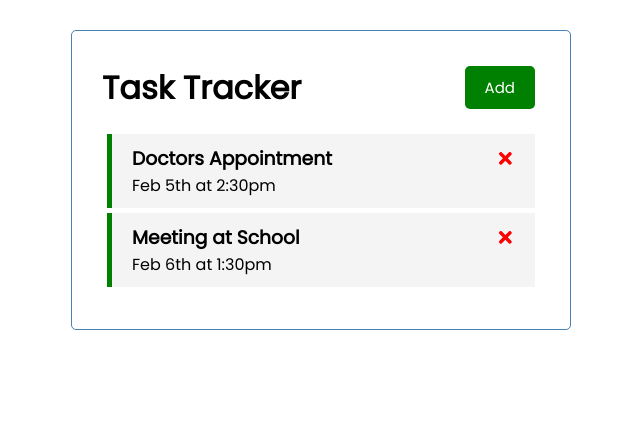
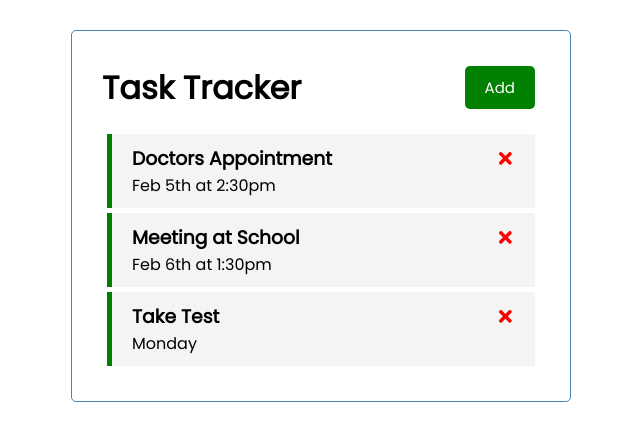
Before and after one commit to davidriggins/React-Trav, a React (Create React App) app in the folder react-task-tracker/: page / in a window 1280 px wide. Shown: the top 440 px of the page, without its empty margins (319-959 px from the left). Built offline with nearby package versions, Linux system fonts and the light colour scheme; data requests are answered from the project's data file.

Commit message:
Add Task to server

```diff
--- a/react-task-tracker/db.json
+++ b/react-task-tracker/db.json
@@ -11,6 +11,12 @@
       "text": "Meeting at School",
       "day": "Feb 6th at 1:30pm",
       "reminder": true
+    },
+    {
+      "text": "Take Test",
+      "day": "Monday",
+      "reminder": true,
+      "id": 3
     }
   ]
 }
--- a/react-task-tracker/src/App.js
+++ b/react-task-tracker/src/App.js
@@ -45,11 +45,22 @@
     };
 
     // Add Task
-    const addTask = (task) => {
-        const id = Math.floor(Math.random() * 10000) + 1;
+    const addTask = async (task) => {
+        const res = await fetch('http://localhost:5000/tasks', {
+            method: 'POST',
+            headers: {
+                'Content-type': 'application/json',
+            },
+            body: JSON.stringify(task),
+        });
 
-        const newTask = { id, ...task };
-        setTasks([...tasks, newTask]);
+        const data = await res.json();
+
+        setTasks([...tasks, data]);
+
+        // const id = Math.floor(Math.random() * 10000) + 1
+        // const newTask = { id, ...task }
+        // setTasks([...tasks, newTask])
     };
 
     // Delete Task
```
